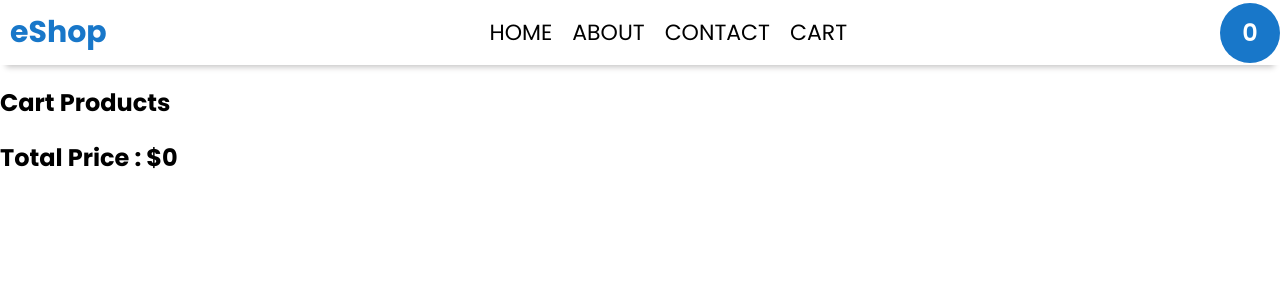
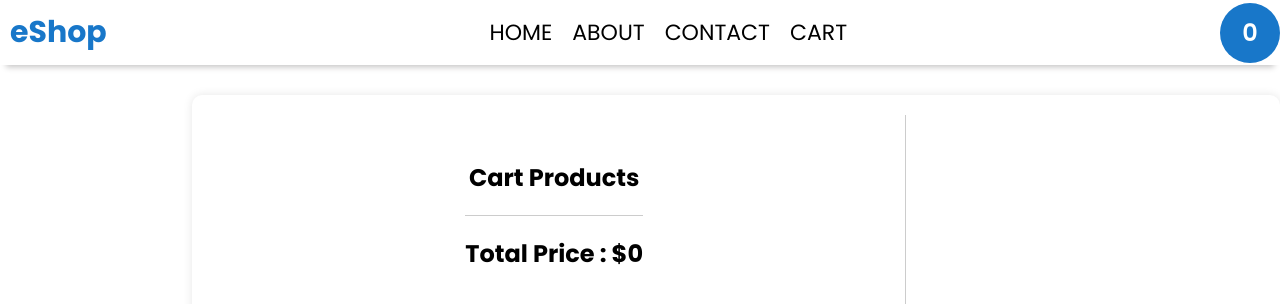
Before and after one commit to mohamedsahal/eRestaurant-With-WaafiPay, a React (Create React App) app: page /cart in a window 1280 px wide. Shown: the top 304 px of the page. Built offline with nearby package versions, Linux system fonts and the light colour scheme.

Commit message:
style the cart items page

```diff
--- a/package.json
+++ b/package.json
@@ -3,13 +3,19 @@
   "version": "0.1.0",
   "private": true,
   "dependencies": {
+    "@material-ui/core": "^4.12.4",
+    "@mui/icons-material": "^5.11.11",
+    "@mui/material": "^5.11.12",
+    "@mui/styled-engine-sc": "^5.11.11",
     "@testing-library/jest-dom": "^5.16.5",
     "@testing-library/react": "^13.4.0",
     "@testing-library/user-event": "^13.5.0",
+    "or": "^0.2.0",
     "react": "^18.2.0",
     "react-dom": "^18.2.0",
     "react-router-dom": "^6.8.2",
     "react-scripts": "5.0.1",
+    "styled-components": "^5.3.8",
     "web-vitals": "^2.1.4"
   },
   "scripts": {
--- a/src/app.css
+++ b/src/app.css
@@ -57,3 +57,18 @@ body{
   .productTitle{
     text-align: center;
   }
+
+
+  .cart-container{
+    max-width: 1280px;
+    margin-top: 30px;
+    margin-left: 15%;
+    background-color: white;
+    box-shadow: 0 0 10px rgba(0,0,0,0.1);
+    display: grid;
+    grid-template-columns: 2fr 1fr;
+    border-radius: 10px;
+    grid-gap: 20px;
+    padding: 20px;
+    place-items: center;
+  }
--- a/src/components/cart/ProductCart.jsx
+++ b/src/components/cart/ProductCart.jsx
@@ -1,5 +1,9 @@
 import React from 'react'
 import useShop from '../../ShowContext'
+import "./productCart.css"
+
+
+
 
 const ProductCart = () => {
     const {products, removeFromCart,total} = useShop()
@@ -10,11 +14,11 @@ const ProductCart = () => {
             <div className="cart-product">
                 <div className="cart-title-img">
                     <img src={product.urlImage} alt="" />
-                    <span>{product.name}</span>
+                    <span className='product-name'>{product.name}</span>
                 </div>
                 <h5>${product.price}</h5>
                 <span className="delete" onClick={() => removeFromCart(product)}>
-                    Delete
+                    x
                 </span>
             </div>
         ))}
--- /dev/null
+++ b/src/components/cart/productCart.css
@@ -0,0 +1,63 @@
+.cart-products{
+    display: flex;
+    align-items: center;
+    flex-direction: column;
+    width: 95%;
+    padding: 25px;
+    border-right: 1px solid #ccc;
+}
+
+.cart-product{
+    padding: 10px;
+    width: 95%;
+    display: grid;
+    grid-template-columns: 3fr 1fr 1fr;
+    place-content: center;
+}
+
+.cart-product img{
+    width: 50px;
+    height: 50px;
+    border-radius: 50%;
+    border: 1px solid #ccc;
+    padding: 10px;
+}
+
+.cart-product span{
+    font-size: 1.2rem;
+    font-weight: 500;
+}
+
+.delete{
+    display: flex;
+    justify-content: center;
+    align-items: center;
+    font-size: 1.2rem;
+    font-weight: 400;
+    cursor: pointer;
+    color: red;
+}
+
+.cart-title-img{
+    display: flex;
+    justify-content: flex-start;
+    align-items: center;
+}
+
+.cart-title-img *{
+    padding: 0 10px;
+}
+
+.cart-product h5{
+    display: flex;
+    justify-content: center;
+    align-items: center;
+    font-size: 1.2rem;
+    font-weight: 400;
+    cursor: pointer;
+
+}
+
+.total-price{
+    border-top: 1px solid #ccc;
+}
```
Also changed, not shown: 1 other file (tests, documents, lock files or other folders).
